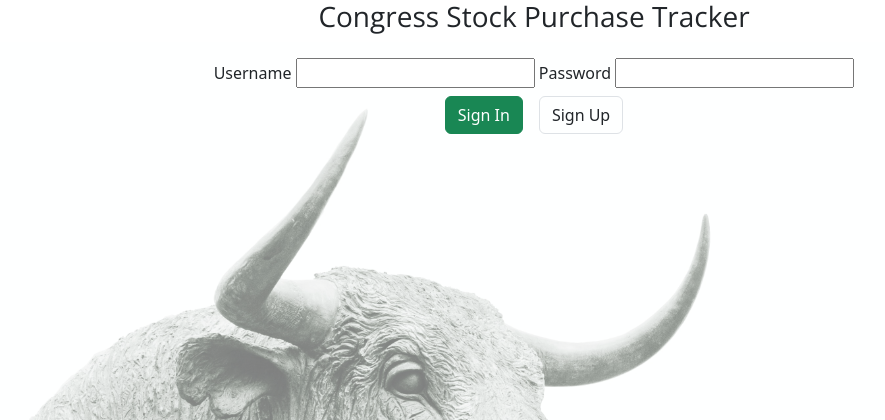
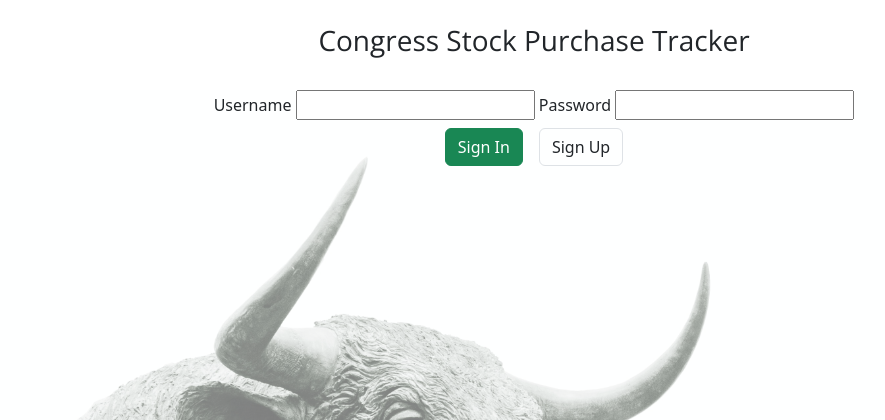
Before and after one commit to tiller92/capstone-ryan, a Flask app: page / in a window 1280 px wide. Shown: the top 420 px of the page, without its empty margins (106-991 px from the left). Run offline with Flask 2, Linux system fonts and the light colour scheme; some libraries are stand-ins or nearby versions.

Commit message:
margin added

```diff
--- a/templates/base.html
+++ b/templates/base.html
@@ -18,7 +18,7 @@
 </head>
 
 <body class="">
-  <div class='d-flex justify-content-center'>
+  <div class='d-flex justify-content-center m-4'>
       <a href="/" class="navbar-brand">
         <h3 id='congress'>Congress Stock Purchase Tracker</h3>
       </a>
```
